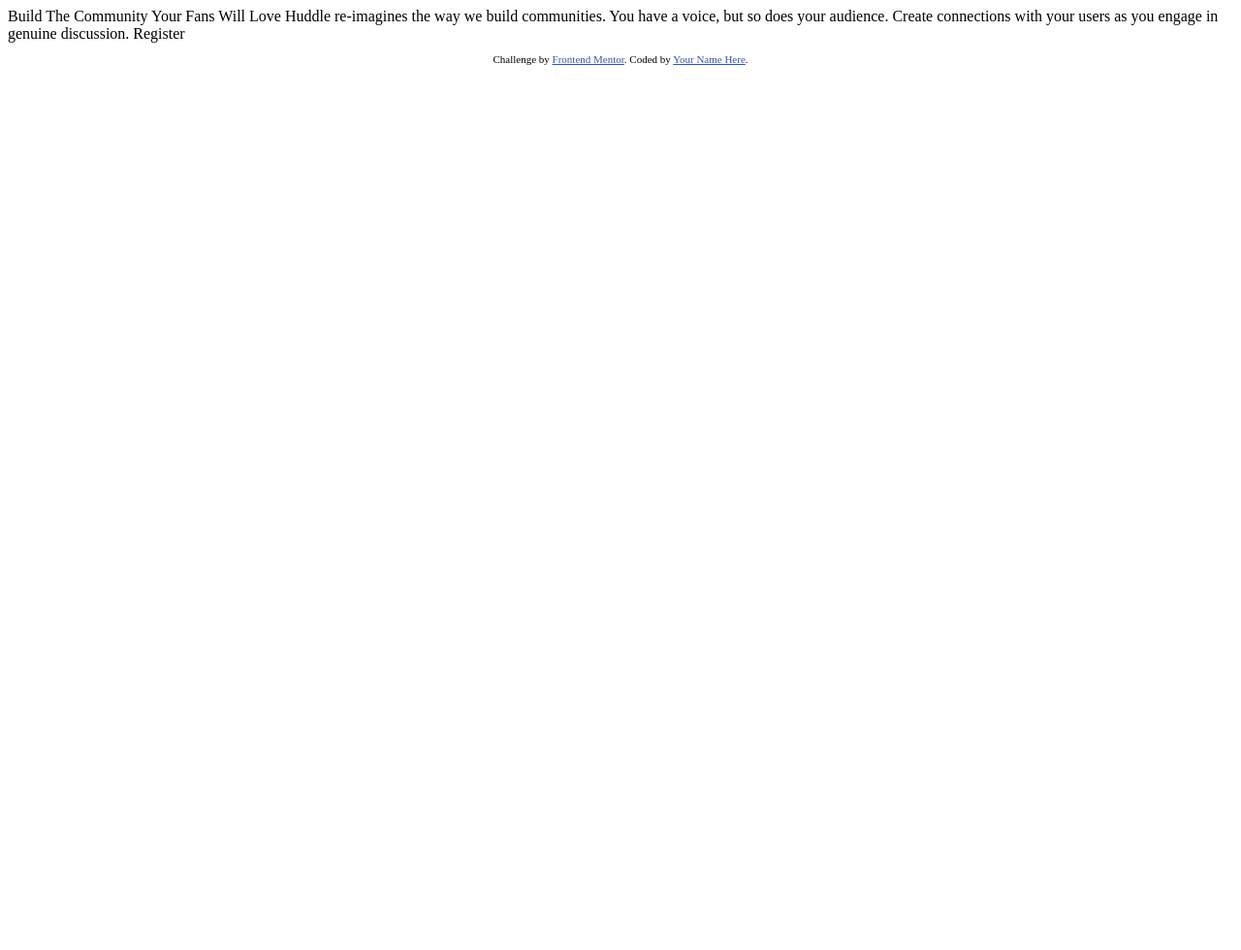
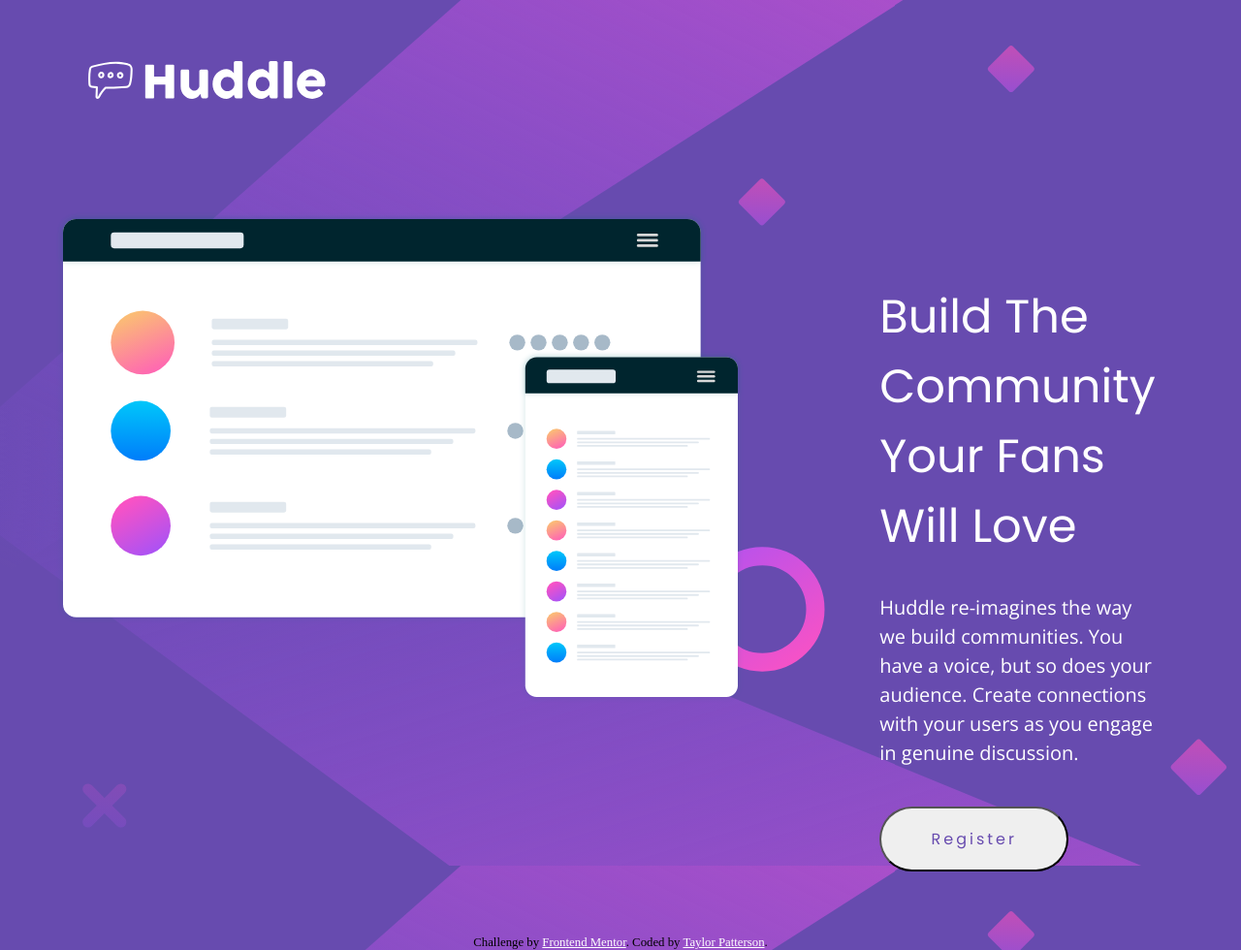
Before and after one commit to patterson-dtaylor/HuddleLandingPage_SingleIntroSection, a plain HTML site: page index.html in a window 1280 px wide. Shown: the whole page at 97% size. Before the commit the page ends 800 px from the top, so only its background shows below. Drawn offline with nearby package versions, Linux system fonts and the light colour scheme.

Commit message:
Updating Files

```diff
--- a/index.html
+++ b/index.html
@@ -5,28 +5,33 @@
   <meta name="viewport" content="width=device-width, initial-scale=1.0"> <!-- displays site properly based on user's device -->
 
   <link rel="icon" type="image/png" sizes="32x32" href="./images/favicon-32x32.png">
+  <link rel="stylesheet" href="style.css">
 
   <title>Frontend Mentor | Huddle landing page with single introductory section</title>
-
-  <!-- Feel free to remove these styles or customise in your own stylesheet 👍 -->
-  <style>
-    .attribution { font-size: 11px; text-align: center; }
-    .attribution a { color: hsl(228, 45%, 44%); }
-  </style>
 </head>
 <body>
-
-  Build The Community Your Fans Will Love
-
-  Huddle re-imagines the way we build communities. You have a voice, but so does your audience.
-  Create connections with your users as you engage in genuine discussion.
-
-  Register
-
+  <header class="logo">
+    <a href="#">
+      <img src="./images/logo.svg" alt="Huddle Logo">
+    </a>
+  </header>
+  <div class="container">
+    <div class="mockup">
+      <img src="./images/illustration-mockups.svg" alt="Mockup Images">
+    </div>
+    <div class="text">
+      <h1>Build The Community<br>Your Fans Will Love</h1>
+      <p>Huddle re-imagines the way we build communities. You have a voice, but so does your audience. Create connections with your users as you engage in genuine discussion.</p>
+      <button type="button" name="button">Register</button>
+    </div>
+  </div>
   <footer>
+    <ul>
+      <i class="fab fa-facebook"></i>
+    </ul>
     <p class="attribution">
       Challenge by <a href="https://www.frontendmentor.io?ref=challenge" target="_blank">Frontend Mentor</a>.
-      Coded by <a href="#">Your Name Here</a>.
+      Coded by <a href="https://github.com/patterson-dtaylor" target="_blank">Taylor Patterson</a>.
     </p>
   </footer>
 </body>
--- /dev/null
+++ b/style.css
@@ -0,0 +1,63 @@
+/* Headings */@import url('https://fonts.googleapis.com/css?family=Poppins:400,700&display=swap');
+/* Body */@import url('https://fonts.googleapis.com/css?family=Open+Sans&display=swap');
+
+body {
+  background-image: url(./images/bg-desktop.svg);
+  background-color: hsl(257, 40%, 49%);
+  background-size: cover;
+}
+
+.logo {
+  margin-top: 50px;
+  margin-left: 70px;
+  margin-bottom: 50px;
+}
+
+.container {
+  display: flex;
+  flex-direction: row;
+  justify-content: center;
+}
+
+.mockup {
+  margin: 50px 70px 50px 70px;
+}
+
+.text {
+  margin: 90px 100px 50px 70px;
+}
+
+.text h1 {
+  color: white;
+  font-family: 'Poppins', sans-serif;
+  font-weight: 400;
+  font-size: 3em;
+}
+
+.text p {
+  font-family: 'Open Sans', sans-serif;
+  color: white;
+  font-size: 1.25em;
+  line-height: 1.5em;
+}
+
+button {
+  font-family: 'Poppins', sans-serif;
+  font-size: 1em;
+  letter-spacing: 3px;
+  color: hsl(257, 40%, 49%);
+  padding: 1.2em 3.2em;
+  border-radius: 50px;
+  margin-top: 20px;
+}
+
+footer {
+  margin-bottom: -100px;
+}
+
+.attribution {
+  font-size: 0.8em;
+  text-align: center;
+}
+
+.attribution a { color: white; }
```
